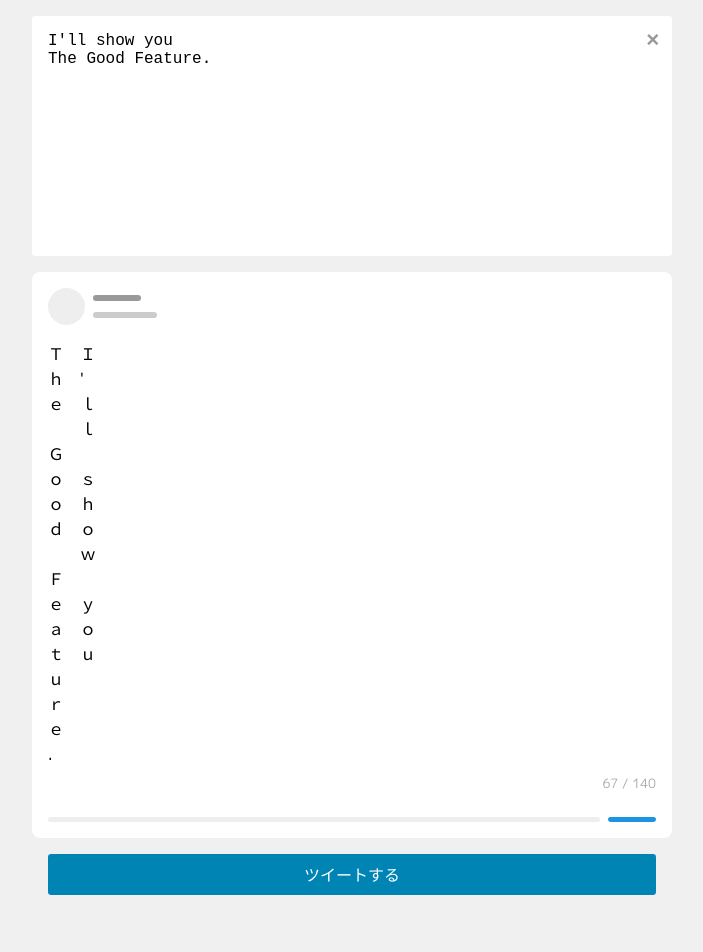
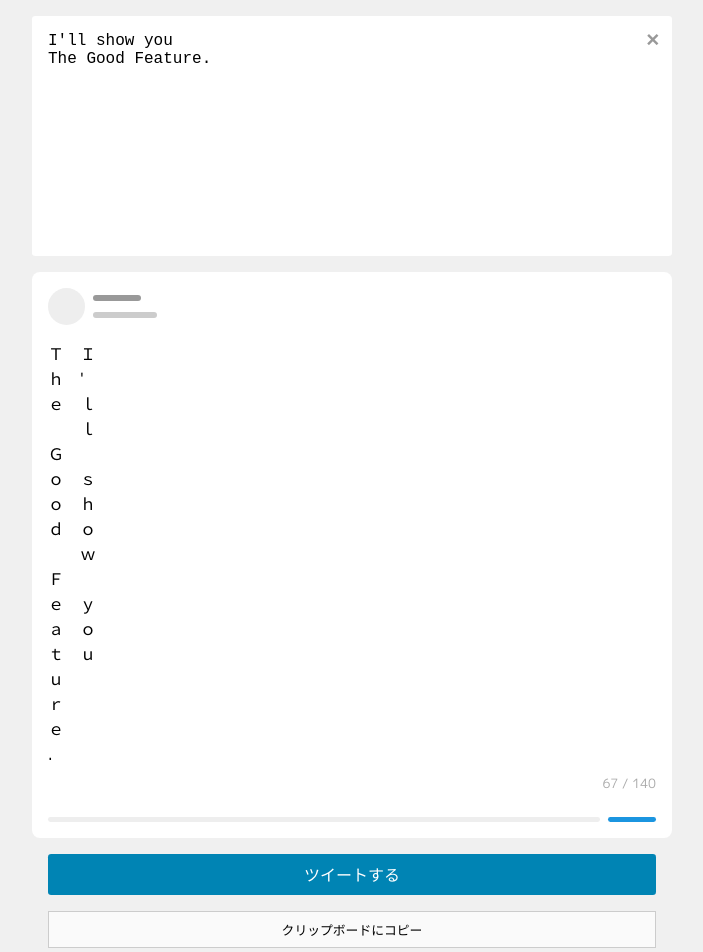
Before and after one commit to guchimon99/tategaki-ranger, a Vue app: page / in a window 1280 px wide. Shown: the top 952 px of the page, without its empty margins (288-991 px from the left). Built offline with nearby package versions, Linux system fonts and the light colour scheme.

Commit message:
クリップボードにコピー機能

```diff
--- a/src/App.vue
+++ b/src/App.vue
@@ -7,7 +7,8 @@
       v-bind:text="verticalized"/>
     <Tweeter
       v-bind:text="verticalized" />
-
+    <Copier
+      v-bind:text="verticalized" />
     <div class="footer">
       バグの報告とかは <a href="https://twitter.com/guchimon99">@guchimon99</a><br>
       原案 <a href="https://twitter.com/Ash4Crypto/status/1115994874040311809">しまちょー </a>
@@ -22,6 +23,7 @@ import store from './store'
 import Generator from './components/Generator.vue'
 import Tweeter from './components/Tweeter.vue'
 import Preview from './components/Preview.vue'
+import Copier from './components/Copier.vue'
 
 export default {
   name: 'app',
@@ -38,7 +40,8 @@ export default {
   components: {
     Generator,
     Tweeter,
-    Preview
+    Preview,
+    Copier
   },
   methods: {
     updateTextHandler: function(text){
--- /dev/null
+++ b/src/components/Copier.vue
@@ -0,0 +1,55 @@
+<template>
+  <div class="copier">
+    <button v-on:click="copy" class="copier__button">クリップボードにコピー</button>
+    <pre v-if="shown" id="copier-text" class="copier__text">{{text}}</pre>
+  </div>
+</template>
+
+<script>
+import { setTimeout } from 'timers';
+
+export default {
+  name: 'Copier',
+  props: ['text'],
+  data: function(){
+    return {
+      shown: false
+    }
+  },
+  methods: {
+    copy: function(){
+      this.shown = true
+
+      setTimeout(()=> {
+        var textarea = document.querySelector("#copier-text")
+        document.getSelection().selectAllChildren(textarea)
+        const result = document.execCommand("copy")
+        this.shown = false
+        if (result) alert('コピーしました')
+      }, 3)
+    }
+  }
+}
+</script>
+
+<style scoped lang="scss">
+.copier {
+  padding: 0 1rem 1rem;
+  &__button{
+    width: 100%;
+    font-size: 0.8rem;
+    padding: 0.5rem 1rem;
+    text-align: center;
+    border: none;
+    background: #FAFAFA;
+    border: #CCC solid 1px;
+  }
+  &__text {
+    width: 100%;
+    height: auto;
+    position: fixed;
+    top: 0;
+    left: 100%;
+  }
+}
+</style>
```
